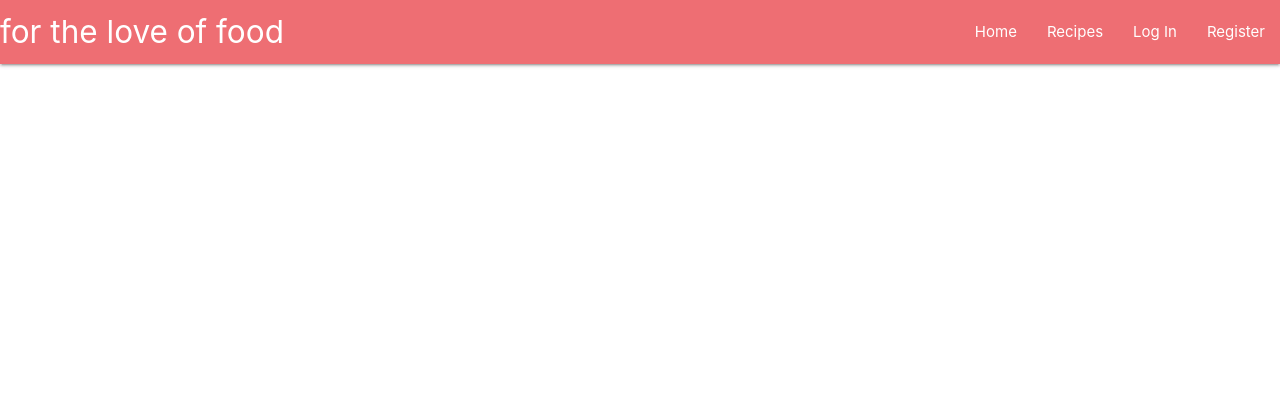
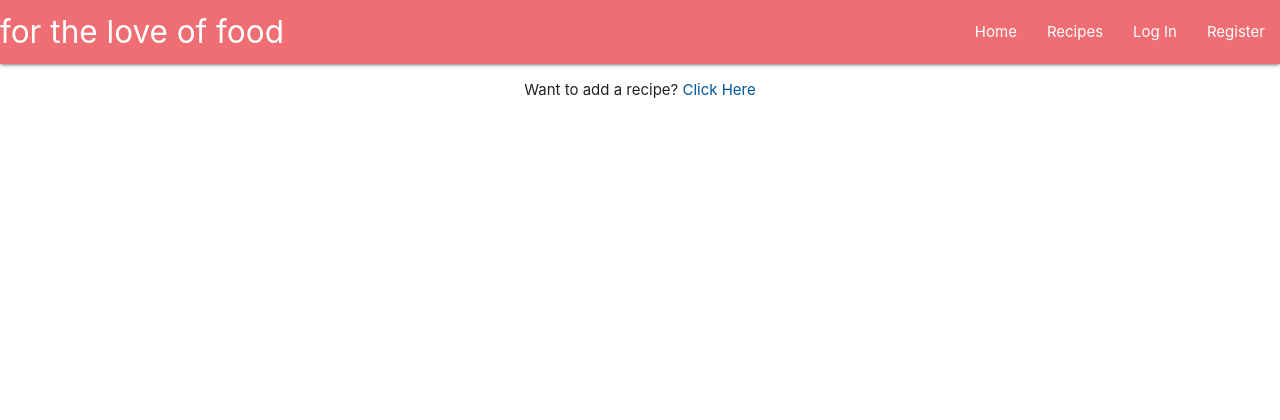
Before and after one commit to manni8436/MS3-Project, a Flask app: page / in a window 1280 px wide. Shown: the top 420 px of the page. Run offline with Flask 2, Linux system fonts and the light colour scheme; some libraries are stand-ins or nearby versions; some web fonts are replaced.

Commit message:
Add add recipes html code

```diff
--- a/templates/home.html
+++ b/templates/home.html
@@ -3,4 +3,13 @@
 
 <!-- add the welcome message here -->
 
+<div class="row">
+  <div class="col-12">
+    <p class="center-align">
+      Want to add a recipe?
+      <a href="{{ url_for('add_recipes') }}" class="light-blue-text text-darken-4">Click Here</a>
+    </p>
+  </div>
+</div>
+
 {% endblock %}
```
